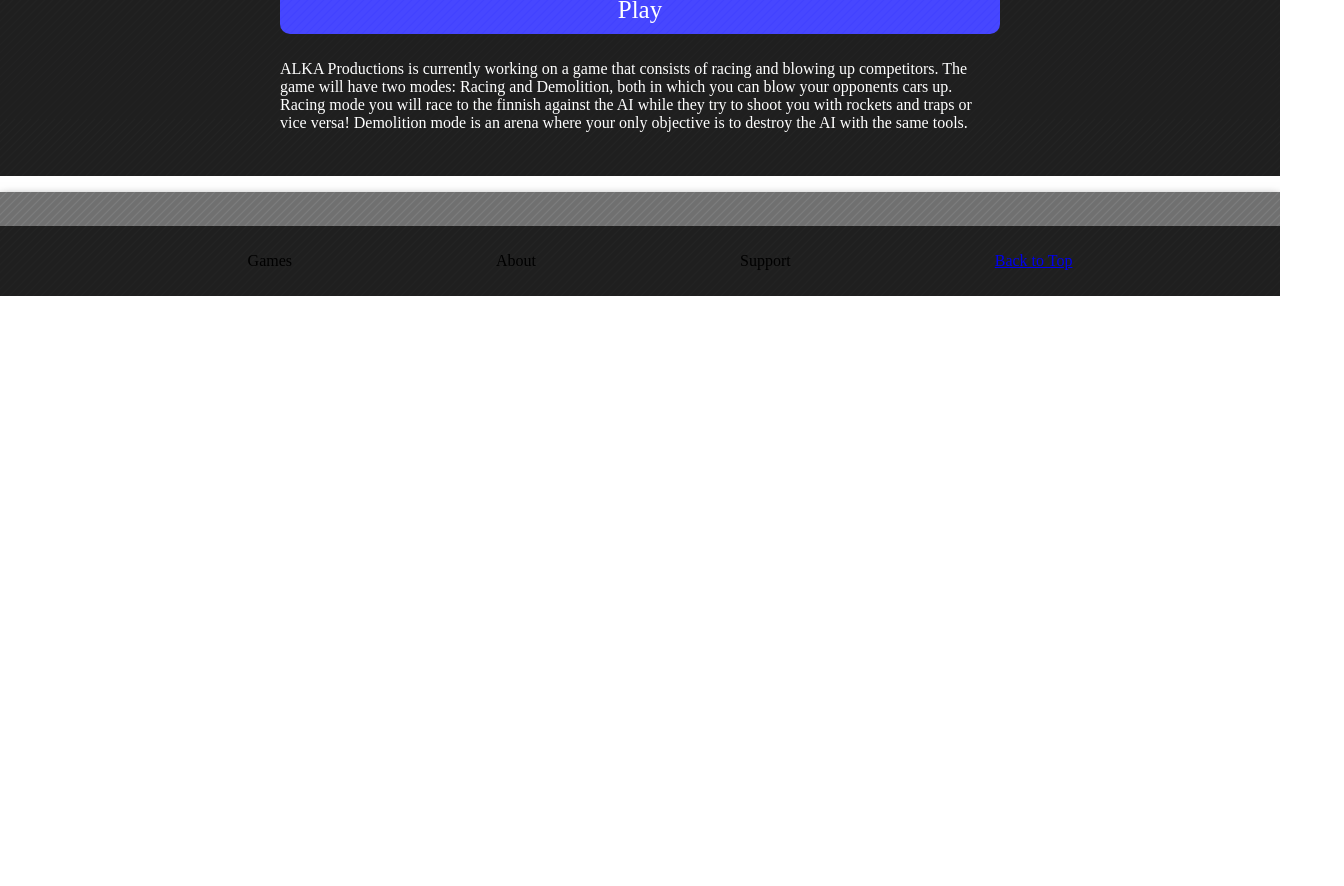
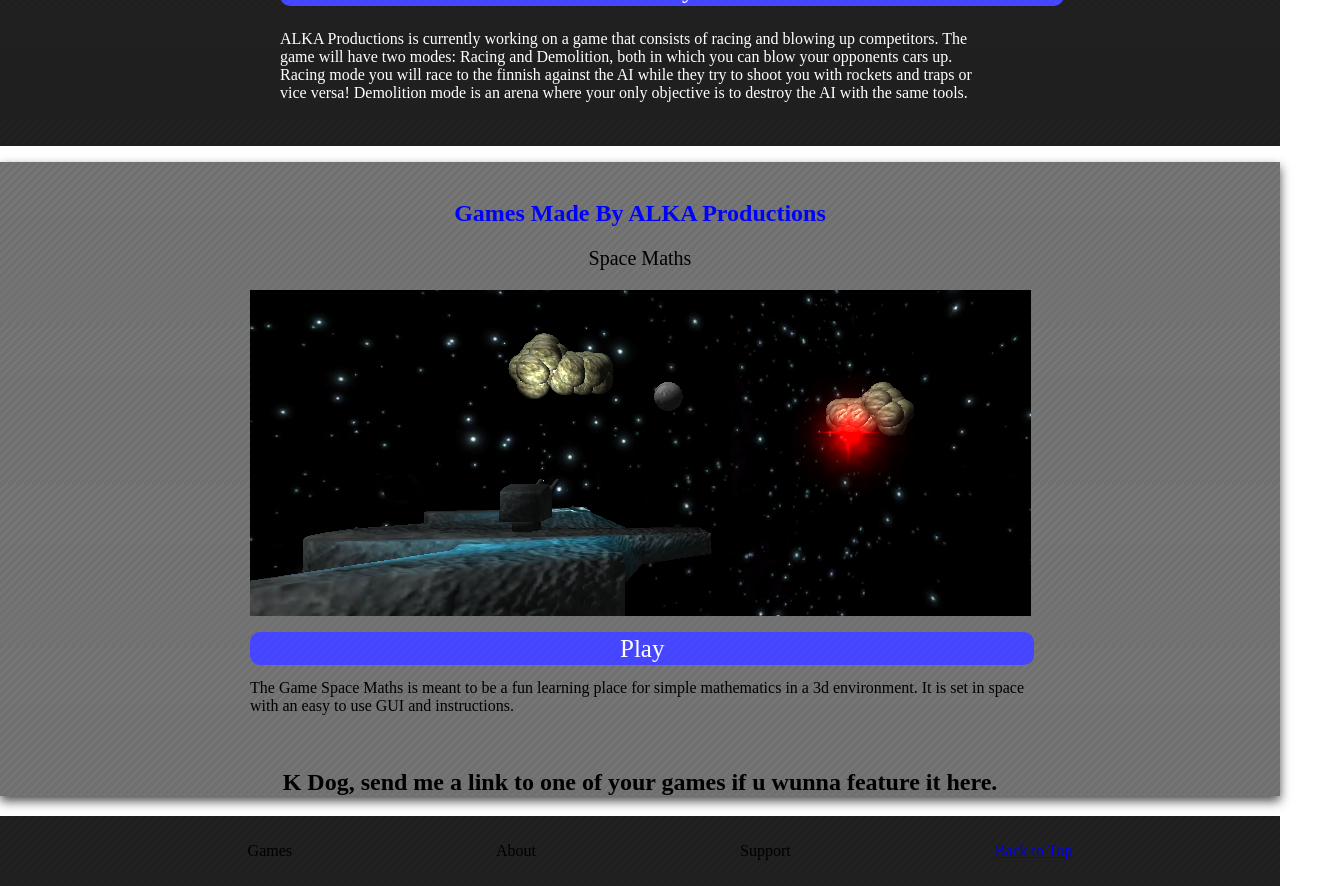
Before and after one commit to ALKA-Productions/ALKA-Productions, a plain HTML site: page games.html in a window 1280 px wide. Shown: the part 605-1491 px from the top of the page, 1344 px wide, since content can reach past the window. Before the commit the page ends 901 px from the top, so only its background shows below. Drawn offline with nearby package versions, Linux system fonts and the light colour scheme.

Commit message:
Game Update

```diff
--- a/Resources/MyStyleSheet.css
+++ b/Resources/MyStyleSheet.css
@@ -134,7 +134,7 @@
 
 	#FeatureVid{
 		padding: 10px;
-		background-color: black;
+		background-image: url("BlackPatternBack.PNG");
 		border-color: blue;
 		color: blue;
 		margin-bottom: 10px;
@@ -149,7 +149,7 @@
 		margin-bottom: 20px;
 		margin-top: 50px;
 		display: inline-block;
-		background-color: black;
+		background-image: url("BlackPatternBack.PNG");
 		color: blue;
 		width: 350px;
 		height: 270px;
@@ -218,6 +218,14 @@
 		box-shadow: 0px 5px 10px rgba(0,0,0,0.7);
 	}
 
+	#cPClass{
+
+	}
+
+	#nFClass{
+		 background-image: url("BlackPatternBack.PNG");
+	}
+
 	.Button{
 		margin-left: 15px;
 		text-align: center;
@@ -229,6 +237,26 @@
 		padding: 3px;
 	}
 
+	.ButtonGames{
+		text-align: center;
+		text-decoration: none;
+		background-image: url("ButtonBack.PNG");
+		color: white;
+		border-radius: 10px;
+		font-size: 25px;
+		padding: 3px;
+		padding-right: 370px;
+		padding-left: 370px;
+		margin-left: 280px;
+		margin-right: 280px;
+		margin-top: 35px;
+		margin-bottom: 15px;
+	}
+
+	.GamesTitle{
+		font-size: 20px;
+	}
+
 	body{
 		margin: 0;
 	}
--- a/games.html
+++ b/games.html
@@ -24,7 +24,7 @@
 
 		<div id = "ImageScrollerBackground">
 			&nbsp;
-			<p style = "margin-top: 50px; margin-bottom: 0px; padding-bottom: 0px; color: blue; font-size: 50px; text-decoration: underline; text-align: center;">Current Project</p>
+			<p style = "margin-top: 50px; margin-bottom: 0px; padding-bottom: 0px; color: blue; font-size: 50px; text-align: center;">Current Project</p>
 			<div style = "margin-top: 20px;" id = "ImageScroller">
 				<img src = "Resources/RacingSS.PNG" id = "Image1" class = "current">
 				<img src = "Resources/RaceTrackSS.PNG" id = "Image2" class = "previous">
@@ -35,7 +35,7 @@
 					<li><img src = "Resources/CodeTh.PNG" id = "th3" target = "#Image3"></li>
 				</ul>
 			</div>
-			<a style = "text-decoration: none;" href = "Resources/Resources.html"><p style = "margin-left: 280px; margin-right: 280px; margin-top: 35px; margin-bottom: 15px;" class = "Button">Play</p></a>
+			<a target="_blank" class = "ButtonGames" style = "text-decoration: none;" href = "Resources/Resources.html">Play</a>
 			<p>ALKA Productions is currently working on a game that consists of racing and blowing up competitors. The game will have two modes: Racing and Demolition, both in which you can blow your opponents cars up. Racing mode you will race to the finnish against the AI while they try to shoot you with rockets and traps or vice versa! Demolition mode is an arena where your only objective is to destroy the AI with the same tools.</p>
 			&nbsp;
 			&nbsp;
@@ -44,7 +44,15 @@
 <div id = "WrapperBackground">
 			<div id = "Wrapper">
 				<p>&nbsp;</p>
-				<div>
+				<h2 style = "color: blue;">Games Made By ALKA Productions</h2>
+
+					<p class = "GamesTitle">Space Maths</p>
+					<img style = "margin-bottom: 15px;" src = "Resources/SpaceMathsSS.PNG">
+					<a target="_blank" style = "text-decoration: none; margin-left: 0px;" href = "index.html" class = "ButtonGames">Play</a>
+					<p style = "text-align: left;">The Game Space Maths is meant to be a fun learning place for simple mathematics in a 3d environment. It is set in space with an easy to use GUI and instructions.</p>
+					&nbsp;
+					<h2>K Dog, send me a link to one of your games if u wunna feature it here.<h2>
+
 			</div>
 		</div>
 
```
Also changed, not shown: index.html (+2 -0 lines), Resources/favicon.ico (added), Resources/favicon.png (added).
